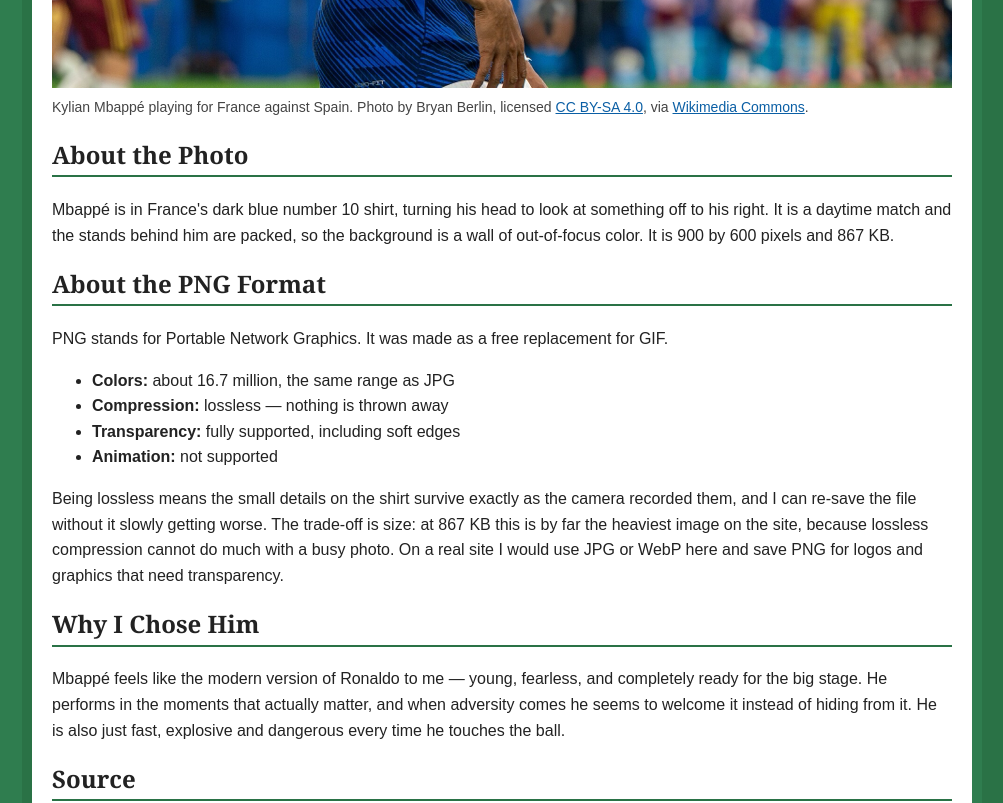
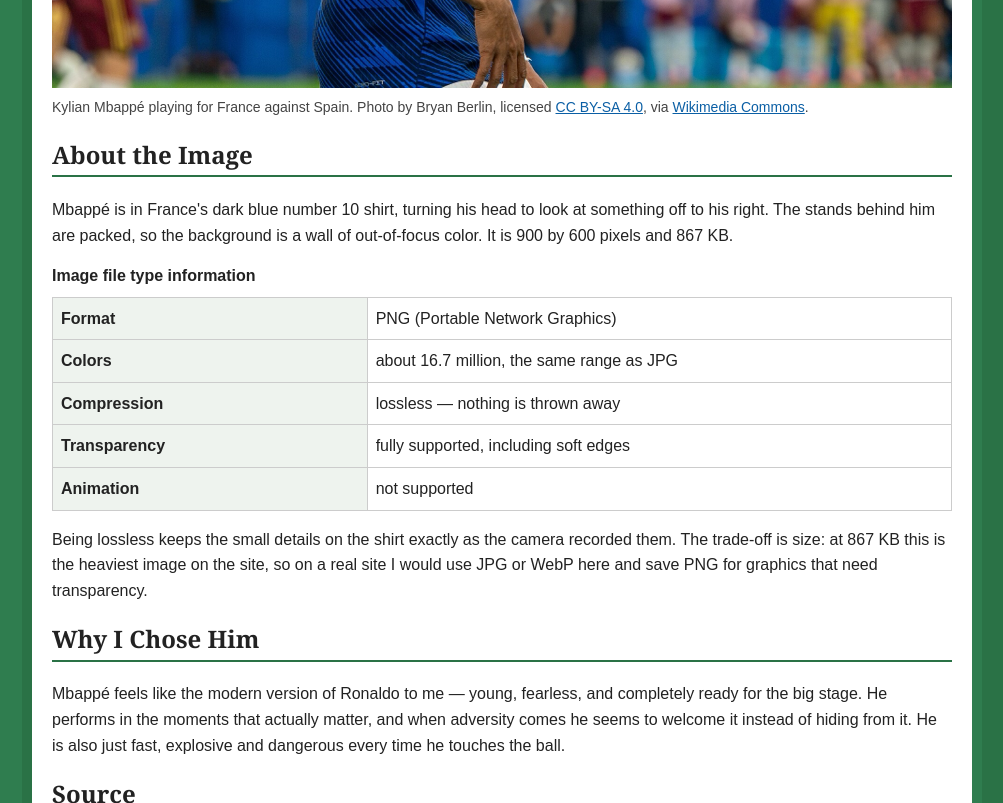
Before and after one commit to roshtalladefo/CSIT121, a plain HTML site: page Labs/lab04/mbappe.html in a window 1280 px wide. Shown: the part 760-1563 px from the top of the page, without its empty margins (138-1141 px from the left). Drawn offline with Linux system fonts and the light colour scheme.

Commit message:
Combine photo and format sections into one table on lab04 pages

```diff
--- a/Labs/lab04/mbappe.html
+++ b/Labs/lab04/mbappe.html
@@ -34,31 +34,43 @@
             </figure>
 
             <section>
-                <h2>About the Photo</h2>
+                <h2>About the Image</h2>
                 <p>
-                    Mbappé is in France's dark blue number 10 shirt, turning his head to look
-                    at something off to his right. It is a daytime match and the stands behind
-                    him are packed, so the background is a wall of out-of-focus color. It is
-                    900 by 600 pixels and 867 KB.
+                    Mbappé is in France's dark blue number 10 shirt, turning his head to look at
+                    something off to his right. The stands behind him are packed, so the
+                    background is a wall of out-of-focus color. It is 900 by 600 pixels and
+                    867 KB.
                 </p>
-            </section>
-
-            <section>
-                <h2>About the PNG Format</h2>
-                <p>PNG stands for Portable Network Graphics. It was made as a free replacement for GIF.</p>
-                <ul>
-                    <li><strong>Colors:</strong> about 16.7 million, the same range as JPG</li>
-                    <li><strong>Compression:</strong> lossless &mdash; nothing is thrown away</li>
-                    <li><strong>Transparency:</strong> fully supported, including soft edges</li>
-                    <li><strong>Animation:</strong> not supported</li>
-                </ul>
+                <table>
+                    <caption>Image file type information</caption>
+                    <tbody>
+                        <tr>
+                            <th scope="row">Format</th>
+                            <td>PNG (Portable Network Graphics)</td>
+                        </tr>
+                        <tr>
+                            <th scope="row">Colors</th>
+                            <td>about 16.7 million, the same range as JPG</td>
+                        </tr>
+                        <tr>
+                            <th scope="row">Compression</th>
+                            <td>lossless &mdash; nothing is thrown away</td>
+                        </tr>
+                        <tr>
+                            <th scope="row">Transparency</th>
+                            <td>fully supported, including soft edges</td>
+                        </tr>
+                        <tr>
+                            <th scope="row">Animation</th>
+                            <td>not supported</td>
+                        </tr>
+                    </tbody>
+                </table>
                 <p>
-                    Being lossless means the small details on the shirt survive exactly as the
-                    camera recorded them, and I can re-save the file without it slowly getting
-                    worse. The trade-off is size: at 867 KB this is by far the heaviest image
-                    on the site, because lossless compression cannot do much with a busy photo.
-                    On a real site I would use JPG or WebP here and save PNG for logos and
-                    graphics that need transparency.
+                    Being lossless keeps the small details on the shirt exactly as the camera
+                    recorded them. The trade-off is size: at 867 KB this is the heaviest image
+                    on the site, so on a real site I would use JPG or WebP here and save PNG
+                    for graphics that need transparency.
                 </p>
             </section>
 
--- a/Labs/lab04/style.css
+++ b/Labs/lab04/style.css
@@ -81,6 +81,31 @@ nav a.current {
     color: #ffffff;
 }
 
+/* Format facts table */
+
+table {
+    border-collapse: collapse;
+    margin-bottom: 15px;
+    width: 100%;
+}
+
+caption {
+    text-align: left;
+    font-weight: bold;
+    padding-bottom: 8px;
+}
+
+th, td {
+    border: 1px solid #cccccc;
+    padding: 8px;
+    text-align: left;
+}
+
+th {
+    background-color: #eef3ee;
+    width: 35%;
+}
+
 /* Images and captions */
 
 figure {
```
Also changed, not shown: Labs/lab04/debruyne.html (+29 -16 lines), Labs/lab04/ronaldo.html (+31 -18 lines).
